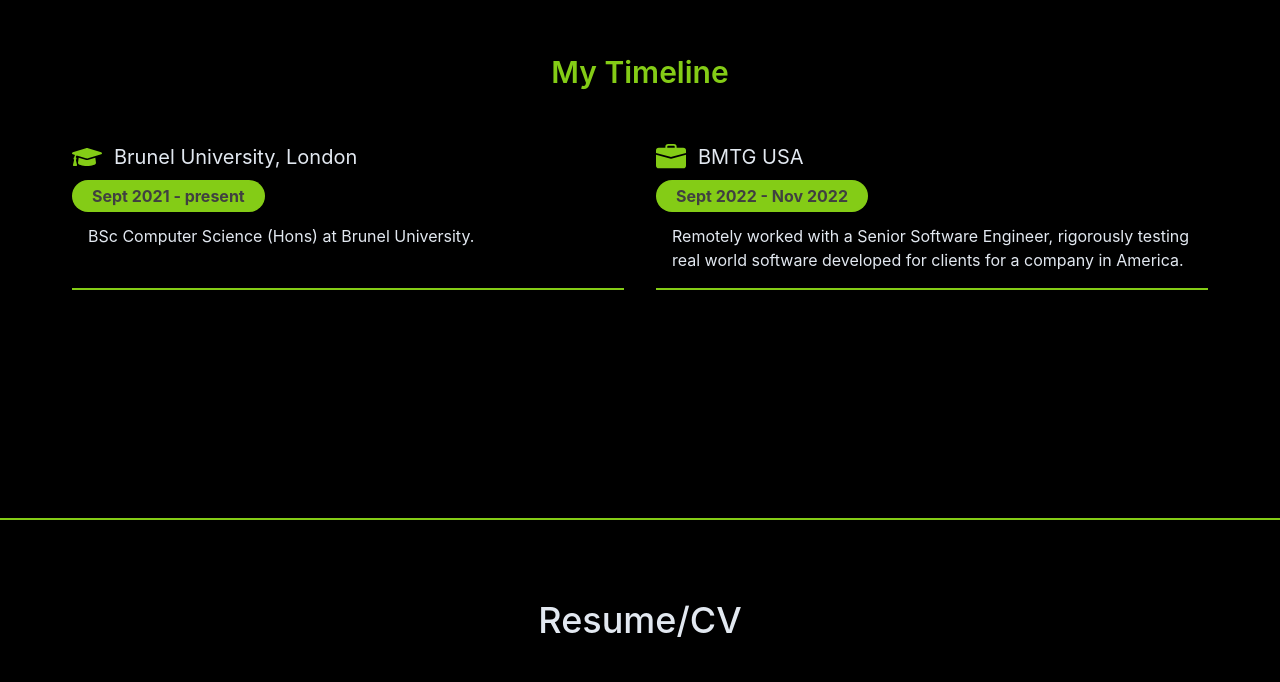
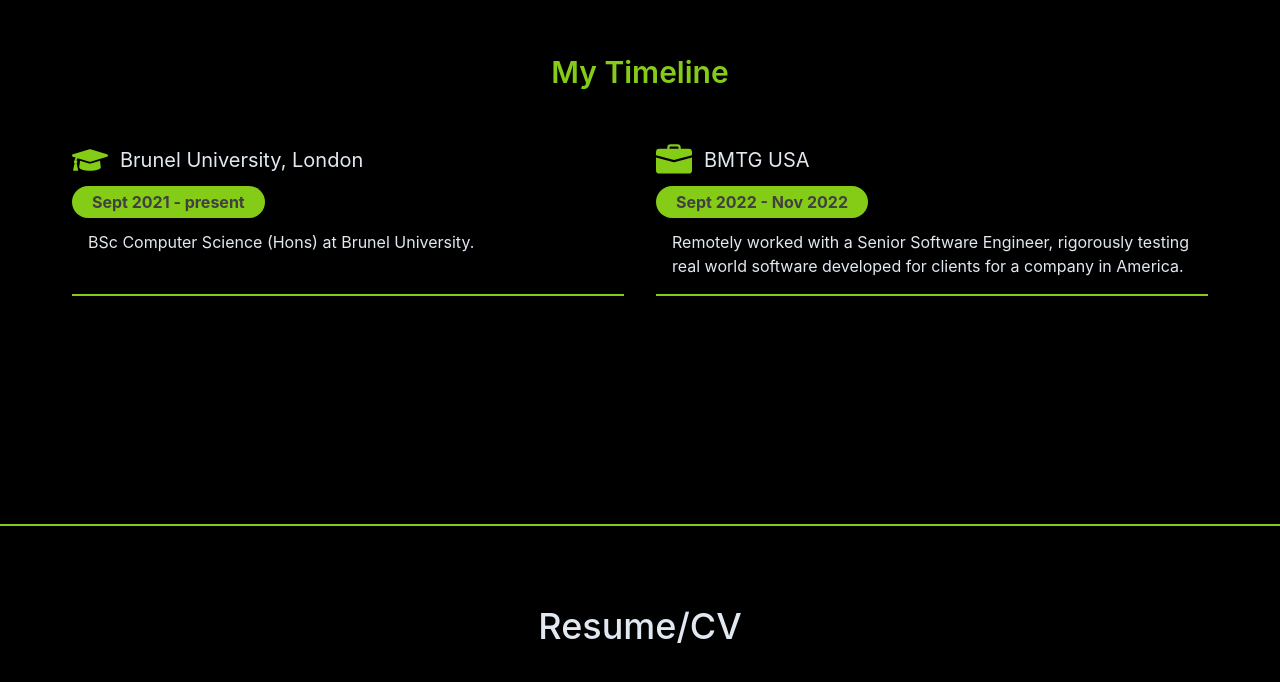
Before and after one commit to divizn/portfolio-site, a Next.js app: page / in a window 1280 px wide. Shown: the part 2510-3192 px from the top of the page. Built offline with nearby package versions, Linux system fonts and the light colour scheme.

Commit message:
change timeline icon size

```diff
--- a/src/components/reusable/timeline-items.jsx
+++ b/src/components/reusable/timeline-items.jsx
@@ -9,7 +9,7 @@
 }) => {
   return (
     <div className="mb-8 border-b-2 border-blue-600 border-opacity-70 dark:border-lime-500 sm:mx-4">
-      <div className="mb-2 flex text-3xl text-blue-600 dark:text-lime-500">
+      <div className="mb-2 flex text-4xl text-blue-600 dark:text-lime-500">
         {icon}
         <p className="ml-3 self-center text-xl text-neutral-700 dark:text-slate-200">
           {title}
```
